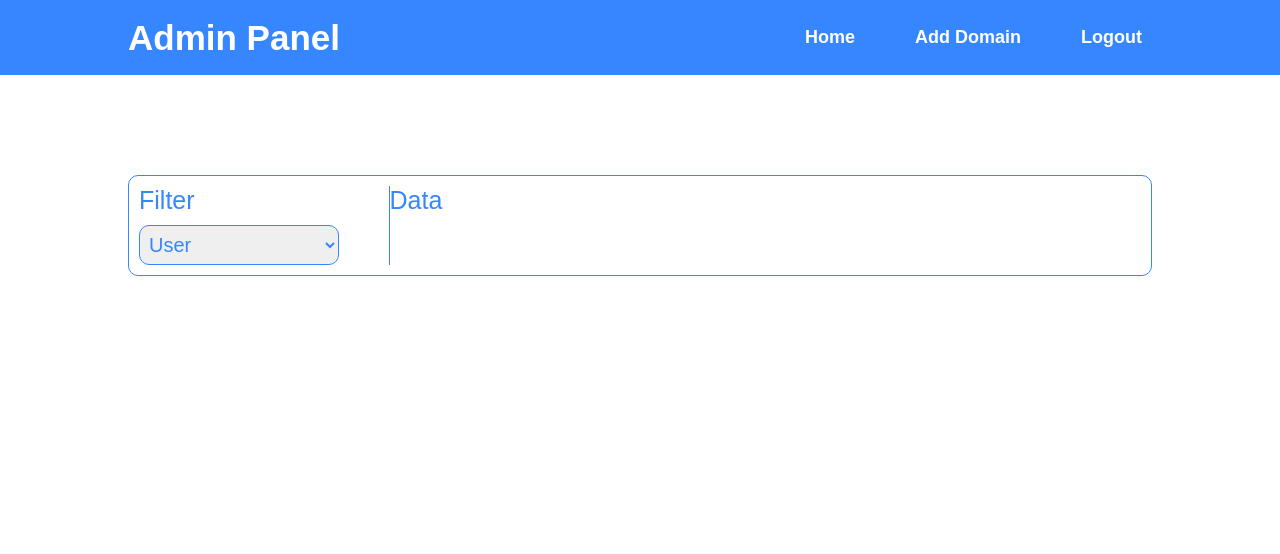
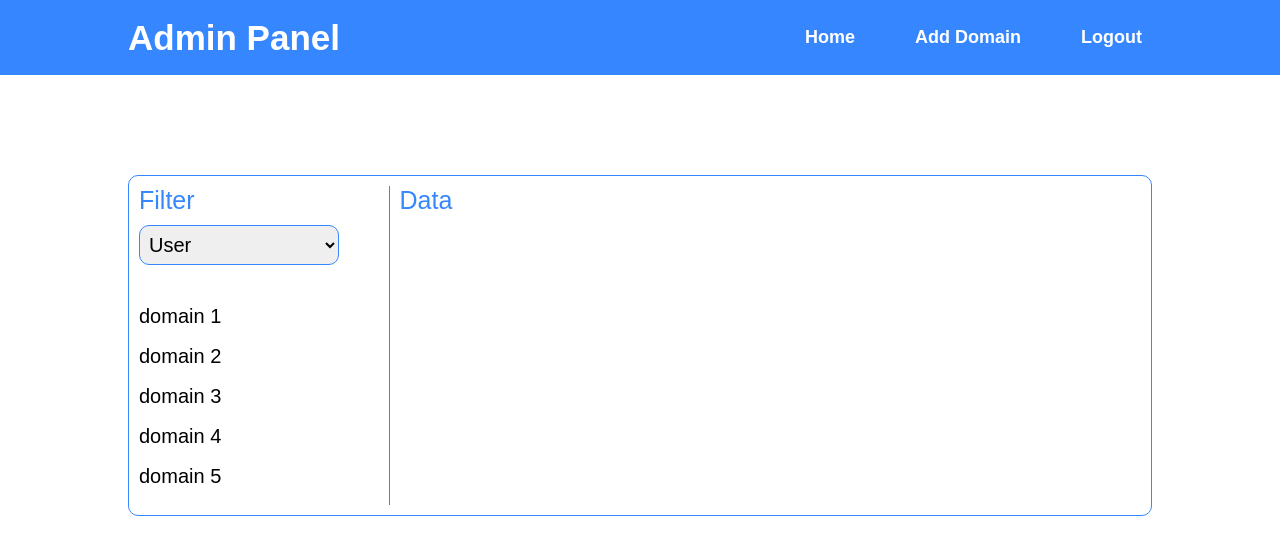
Before and after one commit to mohammad-jaffal/medically-project, a React (Create React App) app in the folder medically-admin/: page /home in a window 1280 px wide. Shown: the top 554 px of the page. Built offline with nearby package versions, Linux system fonts and the light colour scheme.

Commit message:
Frontend: Creating domains filter for doctors

```diff
--- a/medically-admin/src/App.css
+++ b/medically-admin/src/App.css
@@ -234,6 +234,7 @@ color: rgb(54, 135, 255);
 }
 .data-container{
   width: 75%;
+  padding-left: 10px;
 }
 
 .type-select{
@@ -245,17 +246,27 @@ color: rgb(54, 135, 255);
   /* text-align: center; */
   padding-left: 5px;
   font-size: 20px;
-  color: rgb(54, 135, 255);
 }
 .type-select:focus {
   outline: none !important;
   border-color: rgb(54, 135, 255);
-  box-shadow: 0 0 5px rgb(54, 135, 255);
 }
 
+.domains-filter{
+  margin-top: 40px;
+}
 
+.domain-filter-item{
+  cursor: pointer;
+  width: fit-content;
+  height: 40px;
+  user-select: none;
+  font-size: 20px;
+}
 
-
+.domain-filter-item:hover{
+  font-size: 22px;
+}
 
 
 @media (max-width: 600px) {
--- a/medically-admin/src/pages/home.js
+++ b/medically-admin/src/pages/home.js
@@ -11,6 +11,13 @@ const Home = () => {
                         <option value="1">User</option>
                         <option value="2">Doctor</option>
                     </select>
+                    <div className="domains-filter">
+                        <div className="domain-filter-item">domain 1</div>
+                        <div className="domain-filter-item">domain 2</div>
+                        <div className="domain-filter-item">domain 3</div>
+                        <div className="domain-filter-item">domain 4</div>
+                        <div className="domain-filter-item">domain 5</div>
+                    </div>
                 </div>
                 <div className="data-container">
                     <p className="block-title">Data</p>
```
